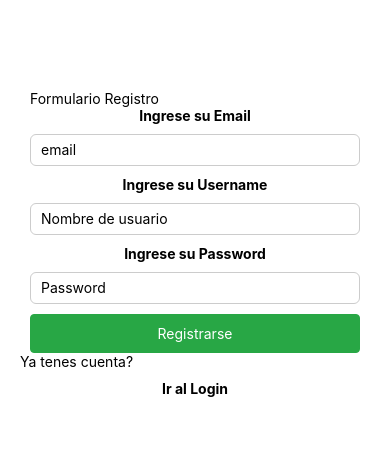
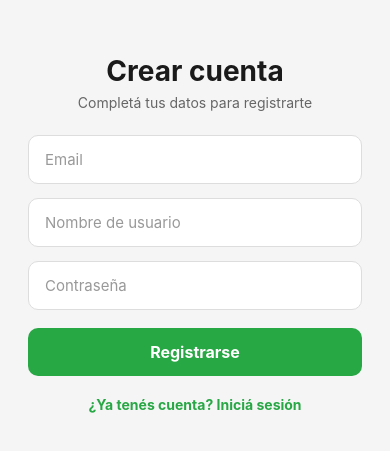
Before and after one commit to MauroDagnino/PI-reactnative, a React Native app: screen /Register in a window 390 px wide. Shown: the part 189-640 px from the top of the page. Built offline with nearby package versions, Linux system fonts and the light colour scheme.

Commit message:
hice el register y el login

```diff
--- a/src/Components/HomeMenu.js
+++ b/src/Components/HomeMenu.js
@@ -1,6 +1,6 @@
 import { createBottomTabNavigator } from "@react-navigation/bottom-tabs"
-import Home from "../Screens/Home"
-import Profile from "../Screens/Profile"
+import Home from "../Screens/Home/Home"
+import Profile from "../Screens/Profile/Profile"
 import { FontAwesome } from "@expo/vector-icons"
 
 const Tab = createBottomTabNavigator()
--- a/src/Screens/Login/Login.js
+++ b/src/Screens/Login/Login.js
@@ -1,75 +1,121 @@
-import { Pressable, View, Text, StyleSheet, TextInput } from "react-native";
-import { useState } from "react";
-import { auth } from "../../firebase/config";
+import { Text, View, Pressable, StyleSheet, TextInput } from "react-native"
+import { useState } from "react"
+import { auth } from '../../firebase/config'
 
-export default function Login({ navigation }) {
-    const [email, setEmail] = useState("");
-    const [password, setPassword] = useState("");
-    const [login, setLogin] = useState(false);
-    const [loginError, setLoginError] = useState("");
+function Login(props) {
 
-    const onSubmit = () => {
+  const [email, setEmail] = useState("")
+  const [password, setPassword] = useState("")
+  const [login, setLogin] = useState(false)
+  const [loginError, setLoginError] = useState("")
 
+  function onSubmit(email, password) {
+    if (password.length < 8) {
+      setLoginError("La contraseña debe tener al menos 8 caracteres")
+      return
+    }
     auth.signInWithEmailAndPassword(email, password)
-        .then((response) => {
-            navigation.navigate("HomeMenu");
+      .then(response => {
+        setLogin(true)
+        props.navigation.navigate("HomeMenu")
       })
-        .catch((error) => {
-            setLoginError("Credenciales incorrectas");
-        });
-};
+      .catch(error => {
+        console.log(error)
+        setLoginError(error.message)
+      })
+  }
 
   return (
     <View style={styles.container}>
-            {loginError ? <Text style={{ color: "red" }}>{loginError}</Text> : null}
-                    <TextInput style={styles.input}
+      <Text style={styles.title}>Bienvenido</Text>
+      <Text style={styles.subtitle}>Iniciá sesión para continuar</Text>
+
+      <TextInput
+        style={styles.input}
+        keyboardType="email-address"
         placeholder="Email"
-                        keyboardType="email-address"
-                        onChangeText={(text) => setEmail(text)}
+        placeholderTextColor="#999"
+        onChangeText={text => setEmail(text)}
         value={email}
       />
-                    <TextInput style={styles.input}
-                        placeholder="Password"
+      <TextInput
+        style={styles.input}
         keyboardType="default"
+        placeholder="Contraseña"
+        placeholderTextColor="#999"
         secureTextEntry={true}
-                        onChangeText={(text) => setPassword(text)}
+        onChangeText={text => setPassword(text)}
         value={password}
       />
-                    <Pressable onPress={()=> onSubmit()} style={styles.button}>
-                        <Text style={styles.buttonText}>Login</Text>
+
+      {loginError ? <Text style={styles.error}>{loginError}</Text> : null}
+
+      <Pressable style={styles.button} onPress={() => onSubmit(email, password)}>
+        <Text style={styles.buttonText}>Iniciar Sesión</Text>
       </Pressable>
-                    <Pressable onPress={()=> navigation.navigate("Register")} style={styles.button}>
-                        <Text style={styles.buttonText}>Go to Register</Text>
+
+      <Pressable onPress={() => props.navigation.navigate("Register")}>
+        <Text style={styles.link}>¿No tenés cuenta? Registrate</Text>
       </Pressable>
     </View>
-    );
+  )
 }
 
 const styles = StyleSheet.create({
   container: {
     flex: 1,
-        backgroundColor: "#f0f0f0",
-        padding: 16,
+    backgroundColor: "#f5f5f5",
+    paddingHorizontal: 28,
     justifyContent: "center",
   },
+  title: {
+    fontSize: 28,
+    fontWeight: "bold",
+    textAlign: "center",
+    marginBottom: 6,
+    color: "#1a1a1a"
+  },
+  subtitle: {
+    fontSize: 14,
+    textAlign: "center",
+    color: "#666",
+    marginBottom: 24
+  },
   input: {
-        paddingVertical: 15,
-        paddingHorizontal: 10,
     backgroundColor: "#fff",
+    paddingVertical: 14,
+    paddingHorizontal: 16,
+    borderRadius: 10,
     borderWidth: 1,
-        borderColor: "#ccc",
-        borderRadius: 6,
-        marginVertical: 10,
+    borderColor: "#ddd",
+    marginBottom: 14,
+    fontSize: 15,
+    color: "#1a1a1a"
   },
   button: {
     backgroundColor: "#28a745",
-        margin: 5,
-        borderRadius: 6,
-        paddingHorizontal: 10,
-        paddingVertical: 6,
+    paddingVertical: 14,
+    borderRadius: 10,
     alignItems: "center",
+    marginTop: 4,
+    marginBottom: 20
   },
   buttonText: {
-        color: "#fff"
+    color: "#fff",
+    fontWeight: "bold",
+    fontSize: 16
   },
-});
+  link: {
+    textAlign: "center",
+    color: "#28a745",
+    fontWeight: "bold",
+    fontSize: 14
+  },
+  error: {
+    color: "red",
+    textAlign: "center",
+    marginBottom: 10
+  }
+})
+
+export default Login
--- a/src/Screens/Register/Register.js
+++ b/src/Screens/Register/Register.js
@@ -1,126 +1,129 @@
 import { useState } from "react"
-import { View, Text, TextInput, Pressable, StyleSheet, FlatList, Image} from "react-native"
-import { auth, db} from "../../firebase/config"
-import Login from "../Login/Login"
+import { View, Text, TextInput, Pressable, StyleSheet } from "react-native"
+import { auth, db } from "../../firebase/config"
 
 export default function Register(props) {
 
   const [email, setEmail] = useState("")
   const [username, setUsername] = useState("")
   const [password, setPassword] = useState("")
-  const [register, setRegister] = useState(false)
   const [registerError, setRegisterError] = useState("")
 
   function onSubmit(email, userName, password) {
     auth.createUserWithEmailAndPassword(email, password)
       .then(response => {
-            db.collection("user").add({
+        db.collection("users").add({
           email: email,
           nombreUsuario: userName,
           createdAt: Date.now()
         })
-
       })
-        .then(response=>{
+      .then(response => {
         props.navigation.navigate("Login")
       })
       .catch(error => {
-            setRegisterError("Hay un fallo en el registro")
+        setRegisterError(error.message)
         console.log(error)
       })
-
-
   }
-
 
   return (
     <View style={styles.container}>
-        <View style={styles.containerForm}>
+      <Text style={styles.title}>Crear cuenta</Text>
+      <Text style={styles.subtitle}>Completá tus datos para registrarte</Text>
 
-          <Text>Formulario Registro</Text>
-
-          <Text style={styles.texto}>Ingrese su Email</Text>
-
-          <TextInput style={styles.inputStyle}
+      <TextInput
+        style={styles.input}
         keyboardType="email-address"
-            placeholder="email"
+        placeholder="Email"
+        placeholderTextColor="#999"
         onChangeText={text => setEmail(text)}
-            value={email}></TextInput>
-          <Text style={styles.texto}>Ingrese su Username</Text>
-
-          <TextInput style={styles.inputStyle}
+        value={email}
+      />
+      <TextInput
+        style={styles.input}
         keyboardType="default"
         placeholder="Nombre de usuario"
+        placeholderTextColor="#999"
         onChangeText={text => setUsername(text)}
-            value={username}></TextInput>
-
-          <Text style={styles.texto}>Ingrese su Password</Text>
-
-          <TextInput style={styles.inputStyle}
+        value={username}
+      />
+      <TextInput
+        style={styles.input}
         keyboardType="default"
-             placeholder="Password"
+        placeholder="Contraseña"
+        placeholderTextColor="#999"
         secureTextEntry={true}
         onChangeText={text => setPassword(text)}
-             value={password}></TextInput>
+        value={password}
+      />
 
-          <Pressable style={styles.clickeableForm} onPress={() => onSubmit(email, username, password)}><Text style={styles.textoBoton}>Registrarse</Text></Pressable>
-        </View>
+      {registerError ? <Text style={styles.error}>{registerError}</Text> : null}
 
-        <Text>Ya tenes cuenta?</Text>
-        <Pressable style={styles.clickeable} onPress={() => props.navigation.navigate("Login")}><Text style={styles.texto}>Ir al Login</Text></Pressable>
+      <Pressable style={styles.button} onPress={() => onSubmit(email, username, password)}>
+        <Text style={styles.buttonText}>Registrarse</Text>
+      </Pressable>
 
-
+      <Pressable onPress={() => props.navigation.navigate("Login")}>
+        <Text style={styles.link}>¿Ya tenés cuenta? Iniciá sesión</Text>
+      </Pressable>
     </View>
   )
 }
 
 const styles = StyleSheet.create({
-
   container: {
     flex: 1,
     justifyContent: "center",
-        paddingHorizontal: 20,
-        backgroundColor: "#fff"
+    paddingHorizontal: 28,
+    backgroundColor: "#f5f5f5"
   },
-
-    containerForm: {
-        paddingHorizontal: 10,
-        marginTop: 20
+  title: {
+    fontSize: 28,
+    fontWeight: "bold",
+    textAlign: "center",
+    marginBottom: 6,
+    color: "#1a1a1a"
   },
-
-    texto: {
+  subtitle: {
+    fontSize: 14,
+    textAlign: "center",
+    color: "#666",
+    marginBottom: 24
+  },
+  input: {
+    backgroundColor: "#fff",
+    paddingVertical: 14,
+    paddingHorizontal: 16,
+    borderRadius: 10,
+    borderWidth: 1,
+    borderColor: "#ddd",
+    marginBottom: 14,
+    fontSize: 15,
+    color: "#1a1a1a"
+  },
+  button: {
+    backgroundColor: "#28a745",
+    paddingVertical: 14,
+    borderRadius: 10,
+    alignItems: "center",
+    marginTop: 4,
+    marginBottom: 20
+  },
+  buttonText: {
+    color: "#fff",
     fontWeight: "bold",
-        textAlign: "center"
+    fontSize: 16
   },
-
-    inputStyle: {
-        height: 20,
-        paddingVertical: 15,
-        paddingHorizontal: 10,
-        borderWidth: 1,
-        borderColor: "#ccc",
-        borderStyle: "solid",
-        borderRadius: 6,
-        marginVertical: 10
+  link: {
+    textAlign: "center",
+    color: "#28a745",
+    fontWeight: "bold",
+    fontSize: 14
   },
-
-    clickeableForm: {
-        backgroundColor: "#28a745",
-        paddingHorizontal: 10,
-        paddingVertical: 10,
-        alignItems: "center",
-        borderRadius: 4,
-        borderWidth: 1,
-        borderColor: "#28a745"
-    },
-
-    textoBoton: {
-        color: "#fff"
-    },
-
-    clickeable: {
-        marginTop: 10,
-        alignItems: "center",
+  error: {
+    color: "red",
+    textAlign: "center",
+    marginBottom: 10
   }
-
 })
```
Lines whose indentation alone changed are shown as unchanged.
